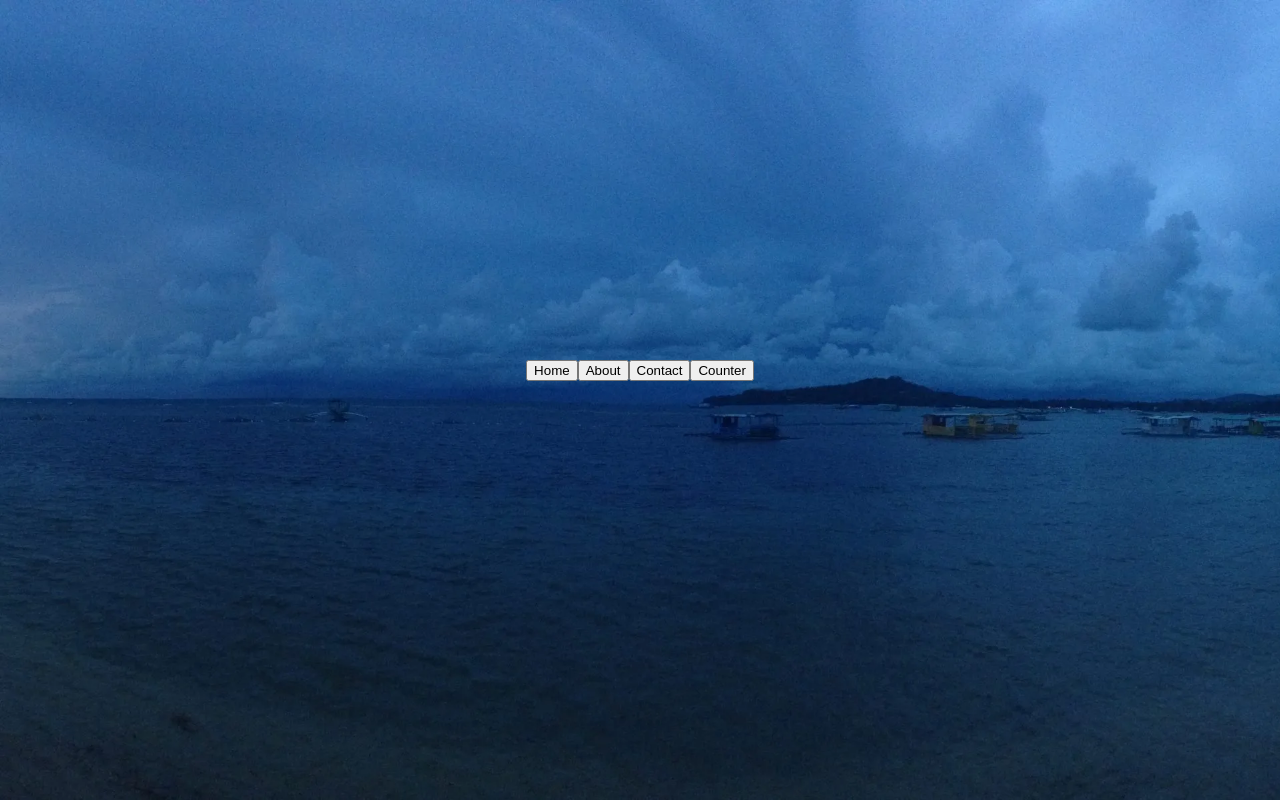
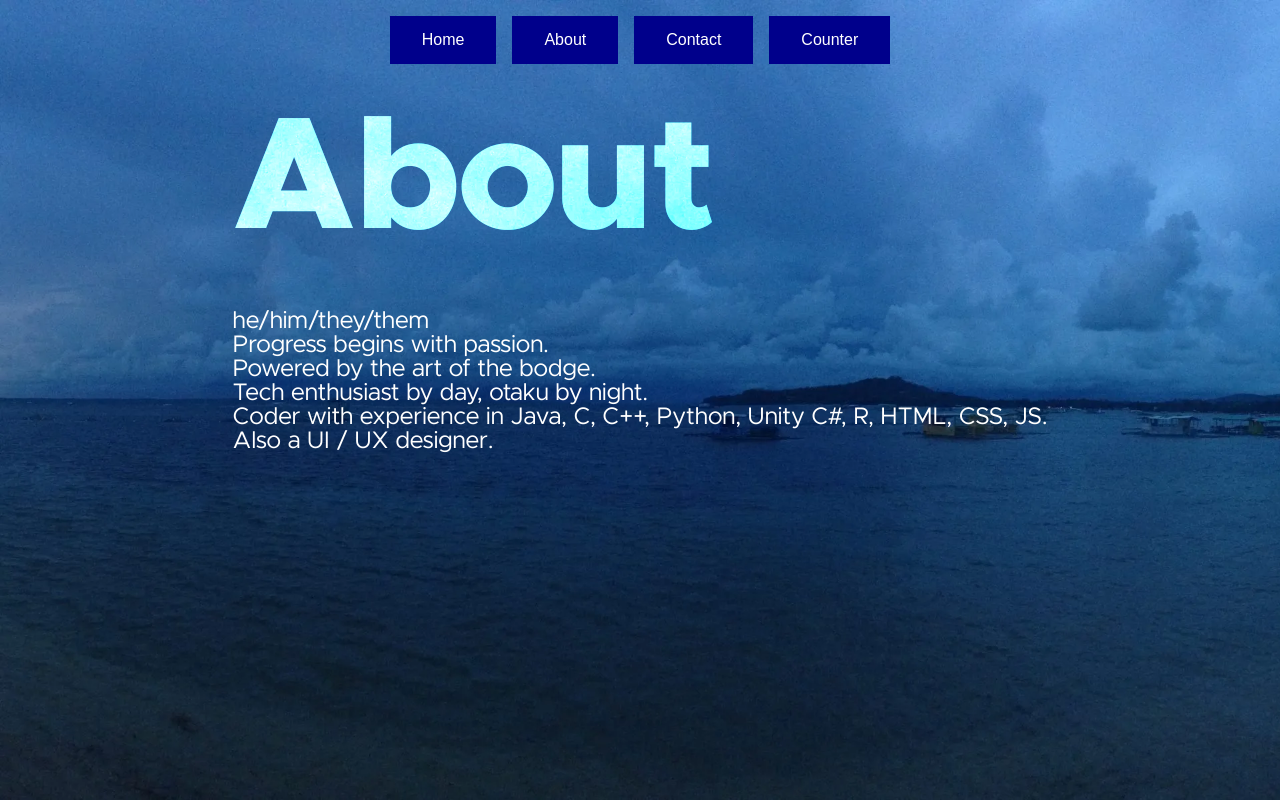
Before and after one commit to matthewmarcelociit/activity2, a React (Create React App) app: page /about in a window 1280 px wide. Built offline with nearby package versions, Linux system fonts and the light colour scheme.

Commit message:
added content and finalized initial styling

```diff
--- a/src/Main.css
+++ b/src/Main.css
@@ -15,6 +15,7 @@
 }
 body{
     font-family: 'Metropolis', sans-serif;
+    font-size: 1.5rem;
     background-image: url( "background.webp" );
     background-color: rgb(2, 24, 53);
     background-size: cover;
@@ -35,6 +36,29 @@ body{
 }
 nav {
     height: 10vh;
+    display: flex;
+    gap: 1rem;
+    padding: 1rem;
+}
+button {
+    background-color: darkblue; /* Green */
+    border: none;
+    color: white;
+    padding: 15px 32px;
+    text-align: center;
+    text-decoration: none;
+    display: inline-block;
+    font-size: 16px;
+    cursor: pointer;
+}
+button:hover {
+    background-color: blue;
+}
+.counter{
+    display: flex;
+    gap: 1rem;
+    margin: 1rem;
+    justify-content: space-between;
 }
 .content{
     display: flex;
@@ -42,6 +66,7 @@ nav {
     padding-left: 2rem;
     padding-right: 2rem;
     height: 90vh;
+    min-width: 20rem;
 }
 .mc{
     position: relative;
--- a/src/components/About.js
+++ b/src/components/About.js
@@ -1,7 +1,26 @@
 import React from "react";
 
 function About() {
-
+    return(
+        <div class="content">
+        <div class="mc">
+                <div class="mc-1">
+                    About
+                </div>
+                <div class="mc-2">
+                    About
+                </div>
+            </div>
+        <p>
+        he/him/they/them <br />
+        Progress begins with passion. <br />
+        Powered by the art of the bodge. <br />
+        Tech enthusiast by day, otaku by night. <br />
+        Coder with experience in Java, C, C++, Python, Unity C#, R, HTML, CSS, JS. <br />
+        Also a UI / UX designer. <br />
+        </p>
+    </div>
+    );
 };
 
 export default About;
--- a/src/components/Contact.js
+++ b/src/components/Contact.js
@@ -1,7 +1,26 @@
 import React from "react";
 
 function Contact() {
-
+    return(
+        <div class="content">
+        <div class="mc">
+                <div class="mc-1">
+                    Contact
+                </div>
+                <div class="mc-2">
+                    Contact
+                </div>
+            </div>
+        <form>
+            <input type="text" value="Name" />
+            <br /><br />
+            <textarea value="Message"></textarea>
+            <br /><br />
+            <button type="submit">Submit</button>
+        </form>
+        <h2>You can also send an email to hello@matthewmarcelo.com</h2>
+    </div>
+    );
 };
 
 export default Contact;
--- a/src/components/Counter.js
+++ b/src/components/Counter.js
@@ -10,9 +10,11 @@ function Counter() {
     return (
         <div class="content">
             <h1>Counter</h1>
-            <h1>{count}</h1>
-            <button onClick={() => setCount(prev => prev - 1)}>Decrement</button>
-            <button onClick={() => setCount(prev => prev + 1)}>Increment</button>
+            <div class="counter">
+                <button onClick={() => setCount(prev => prev - 1)}>-</button>
+                <h1>{count}</h1>
+                <button onClick={() => setCount(prev => prev + 1)}>+</button>
+            </div>
             <button onClick={() => setCount(0)}>Reset</button>
         </div>
     );
--- a/src/components/NotFound.js
+++ b/src/components/NotFound.js
@@ -1,7 +1,19 @@
 import React from "react";
 
 function NotFound() {
-
+    return(
+        <div class="content">
+            <div class="mc">
+                <div class="mc-1">
+                    404 not found.
+                </div>
+                <div class="mc-2">
+                    404 not found.
+                </div>
+            </div>
+            <h1>I think you ended up in the wrong place.</h1>
+        </div>
+    );
 };
 
 export default NotFound;
```
